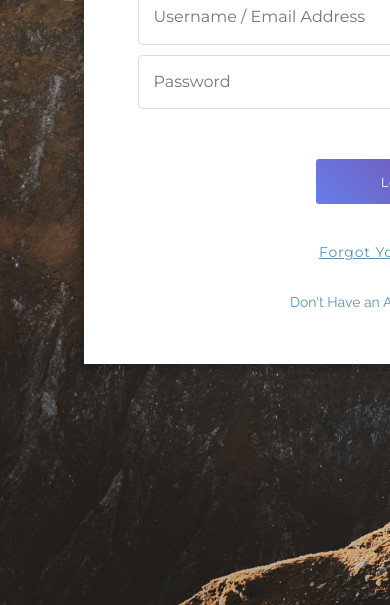
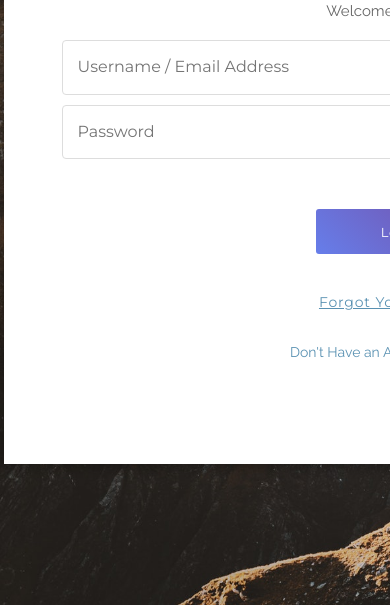
Before and after one commit to jaskiran-chhokar/signup-and-login-form, a plain HTML site: page index.html in a window 390 px wide. Shown: the part 239-844 px from the top of the page. Drawn offline with nearby package versions, Linux system fonts and the light colour scheme.

Commit message:
Update main.css

```diff
--- a/css/main.css
+++ b/css/main.css
@@ -310,4 +310,9 @@ div.li-text {
     #Login input, #Login textarea {
         font-size: 16px;
     }
+    #Login fieldset {
+        width: 100%;
+        padding: 80px 40px;
+        margin: 0 auto;
+    }
 }
```
